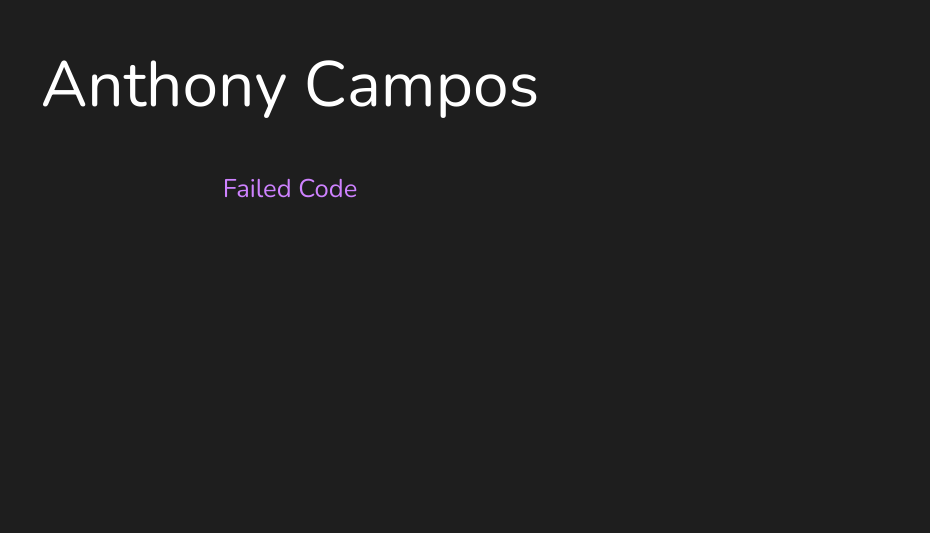
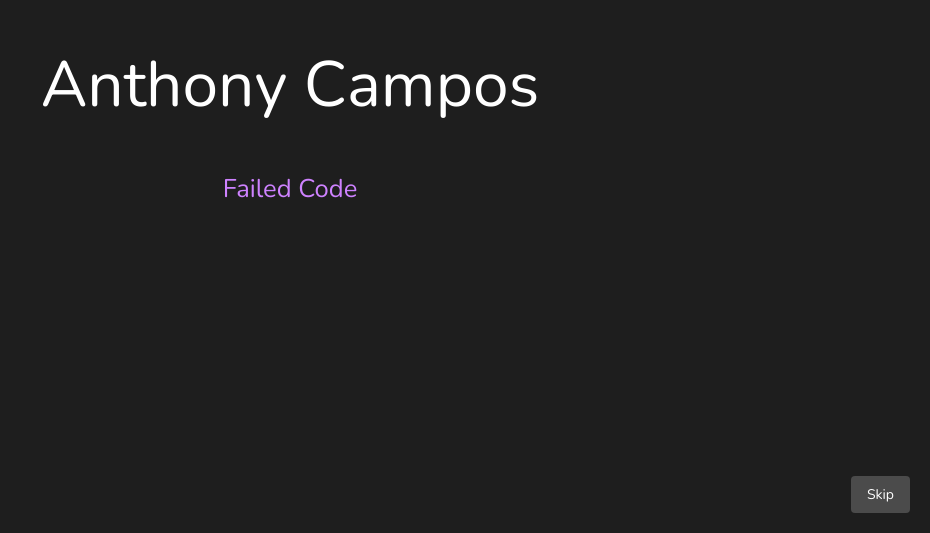
Before and after one commit to AnthonyCampos1234/My-Website, a Next.js app: page / in a window 1280 px wide. Shown: the part 267-800 px from the top of the page, without its empty margins (350-1280 px from the left). Built offline with nearby package versions, Linux system fonts and the light colour scheme.

Commit message:
added a skip button to the intro animation

```diff
--- a/src/app/page.tsx
+++ b/src/app/page.tsx
@@ -13,15 +13,7 @@ export default function RootPage() {
   const [currentTextIndex, setCurrentTextIndex] = useState(0);
   const [fadeOut, setFadeOut] = useState(false);
   const [isLoaded, setIsLoaded] = useState(false);
-  const texts = [
-    "Failed Startups",
-    "Market Insights Gained",
-    "Failed Code",
-    "Bugs Fixed & Skills Sharpened",
-    "Failed Tests",
-    "Study Strategies Refined",
-    "Failures Transformed into\nStepping Stones"
-  ];
+  const [showSkipButton, setShowSkipButton] = useState(false);
 
   useEffect(() => {
     const timer = setTimeout(() => {
@@ -46,6 +38,35 @@ export default function RootPage() {
     return () => clearTimeout(timer);
   }, [showIntro, currentTextIndex, isLoaded]);
 
+  useEffect(() => {
+    if (showIntro && isLoaded) {
+      const timer = setTimeout(() => {
+        setShowSkipButton(true);
+      }, 1000);
+
+      return () => clearTimeout(timer);
+    }
+  }, [showIntro, isLoaded]);
+
+  const handleSkip = () => {
+    setFadeOut(true);
+    setCurrentTextIndex(texts.length - 1);
+    setTimeout(() => {
+      setShowIntro(false);
+      setShowSkipButton(false);
+    }, 1000);
+  };
+
+  const texts = [
+    "Failed Startups",
+    "Market Insights Gained",
+    "Failed Code",
+    "Bugs Fixed & Skills Sharpened",
+    "Failed Tests",
+    "Study Strategies Refined",
+    "Failures Transformed into\nStepping Stones"
+  ];
+
   return (
     <div className={`${nunito.className} page-container`}>
       {isLoaded && (
@@ -69,6 +90,11 @@ export default function RootPage() {
               </div>
             </div>
           </div>
+          {showSkipButton && showIntro && (
+            <button className="skip-button" onClick={handleSkip}>
+              Skip
+            </button>
+          )}
           <div className={`main-content ${!showIntro ? 'fade-in' : ''}`}>
             <Anthony />
           </div>
@@ -93,6 +119,7 @@ export default function RootPage() {
           align-items: center;
           opacity: 1;
           transition: opacity 1s ease-out;
+          z-index: 5;
         }
         .intro-animation.fade-out {
           opacity: 0;
@@ -148,6 +175,24 @@ export default function RootPage() {
           opacity: 1;
           transform: translateY(0);
         }
+        .skip-button {
+          position: absolute;
+          bottom: 20px;
+          right: 20px;
+          background-color: rgba(255, 255, 255, 0.2);
+          color: #FFFFFF;
+          border: none;
+          padding: 8px 16px;
+          border-radius: 4px;
+          cursor: pointer;
+          font-size: 14px;
+          transition: background-color 0.3s ease;
+          z-index: 10;
+        }
+
+        .skip-button:hover {
+          background-color: rgba(255, 255, 255, 0.3);
+        }
         @keyframes revealChar {
           to {
             opacity: 1;
```
